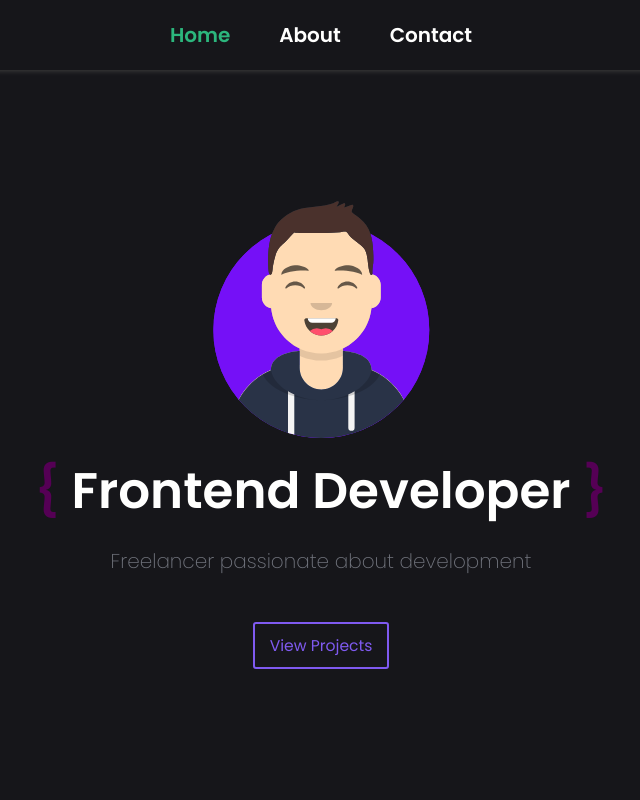
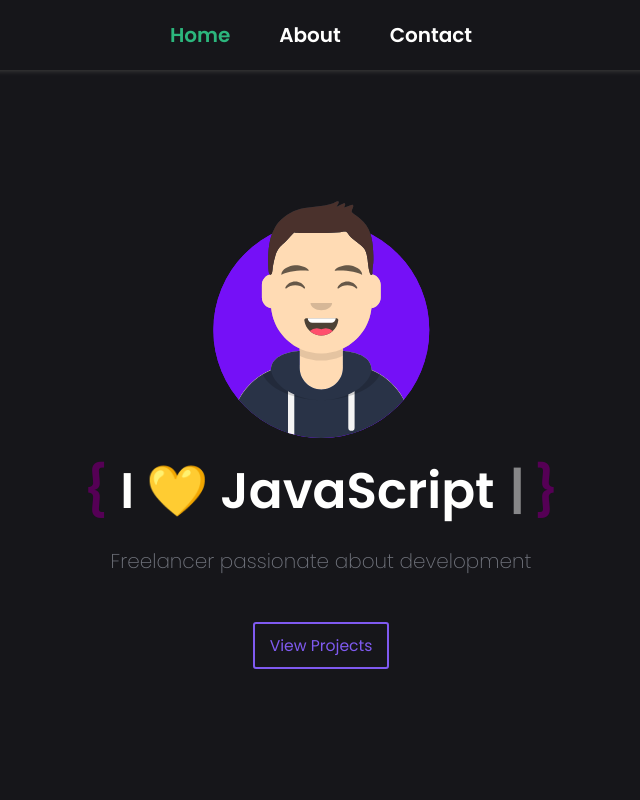
Before and after one commit to jonni595/portflolio, a React (Vite) app: page / in a window 1280 px wide. Shown: the top 800 px of the page, without its empty margins (319-959 px from the left). Built offline with nearby package versions, Linux system fonts and the light colour scheme.

Commit message:
react-simple-typewriter library added

```diff
--- a/package.json
+++ b/package.json
@@ -16,6 +16,7 @@
     "react-icons": "^4.11.0",
     "react-router-dom": "^6.16.0",
     "react-scroll-to-top": "^3.0.0",
+    "react-simple-typewriter": "^5.0.1",
     "sonner": "^1.0.3"
   },
   "devDependencies": {
--- a/src/screens/HomeScreen.tsx
+++ b/src/screens/HomeScreen.tsx
@@ -1,14 +1,23 @@
+import { useTypewriter, Cursor } from "react-simple-typewriter";
 import { Avatar, Badge, Button, Card } from "../components";
 import { getLimit } from "../utils/getLimit";
 import { projects } from "../utils/model";
 
 const HomeScreen = () => {
+  const [text] = useTypewriter({
+    words: ["Frontend Developer", "I 💛 JavaScript"],
+    loop: 0,
+    typeSpeed: 80,
+    deleteSpeed: 50,
+  });
   return (
     <>
       <section className="profile">
         <div className="profile__item">
           <Avatar />
-          <h1 className="profile__title">Frontend Developer</h1>
+          <h1 className="profile__title">
+            {text} <Cursor />
+          </h1>
           <span className="profile__subtitle">
             Freelancer passionate about development
           </span>
@@ -16,7 +25,16 @@ const HomeScreen = () => {
         </div>
       </section>
       <section id="project" className="project">
-        {projects.map(({id, title, paragraph, imageUrl, altImg, projectUrl, languages}) => (
+        {projects.map(
+          ({
+            id,
+            title,
+            paragraph,
+            imageUrl,
+            altImg,
+            projectUrl,
+            languages,
+          }) => (
             <Card
               key={id}
               title={title}
@@ -27,7 +45,8 @@ const HomeScreen = () => {
             >
               <Badge langs={languages} />
             </Card>
-        ))}
+          )
+        )}
       </section>
     </>
   );
```
Also changed, not shown: 1 other file (tests, documents, lock files or other folders). Lines whose indentation alone changed are shown as unchanged.
